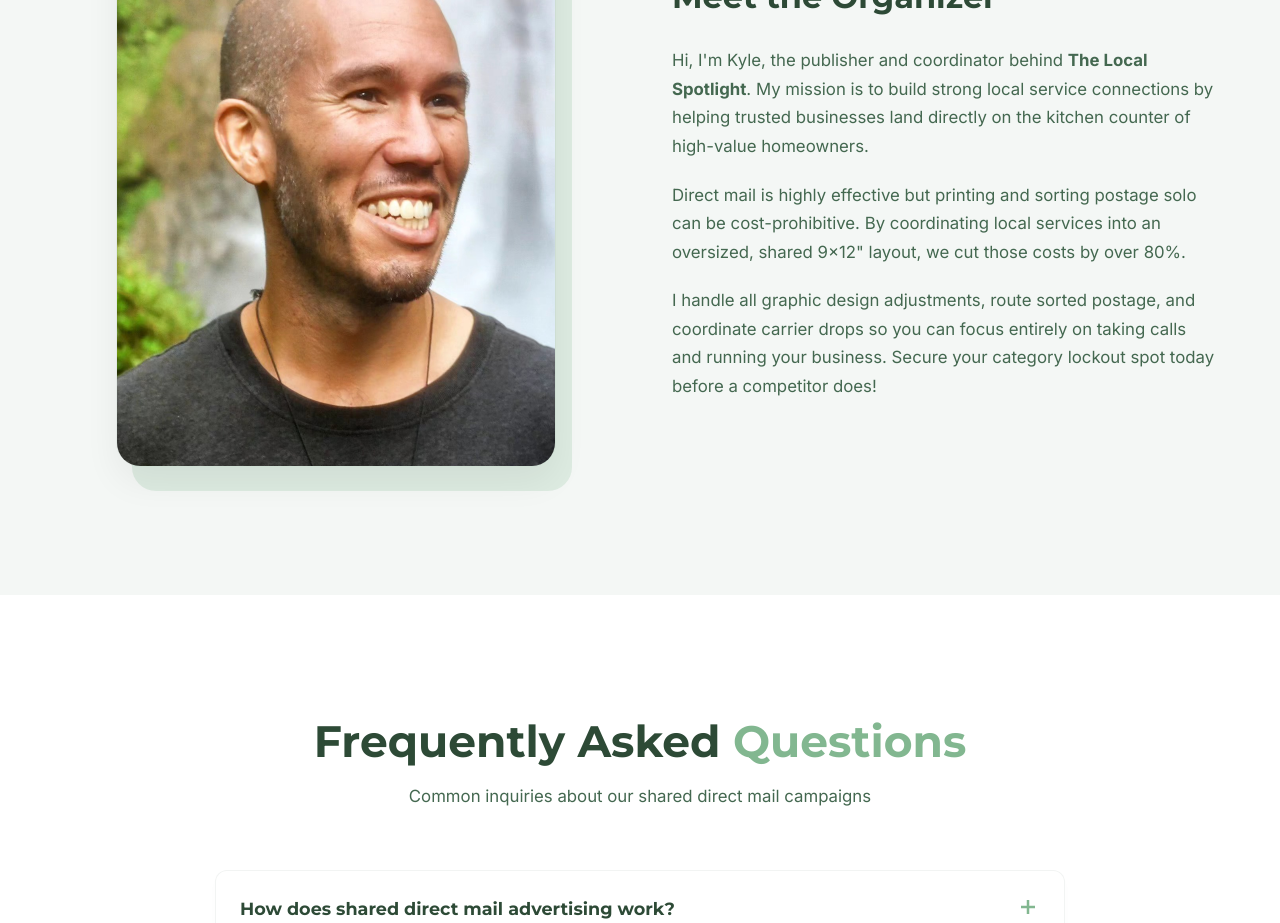
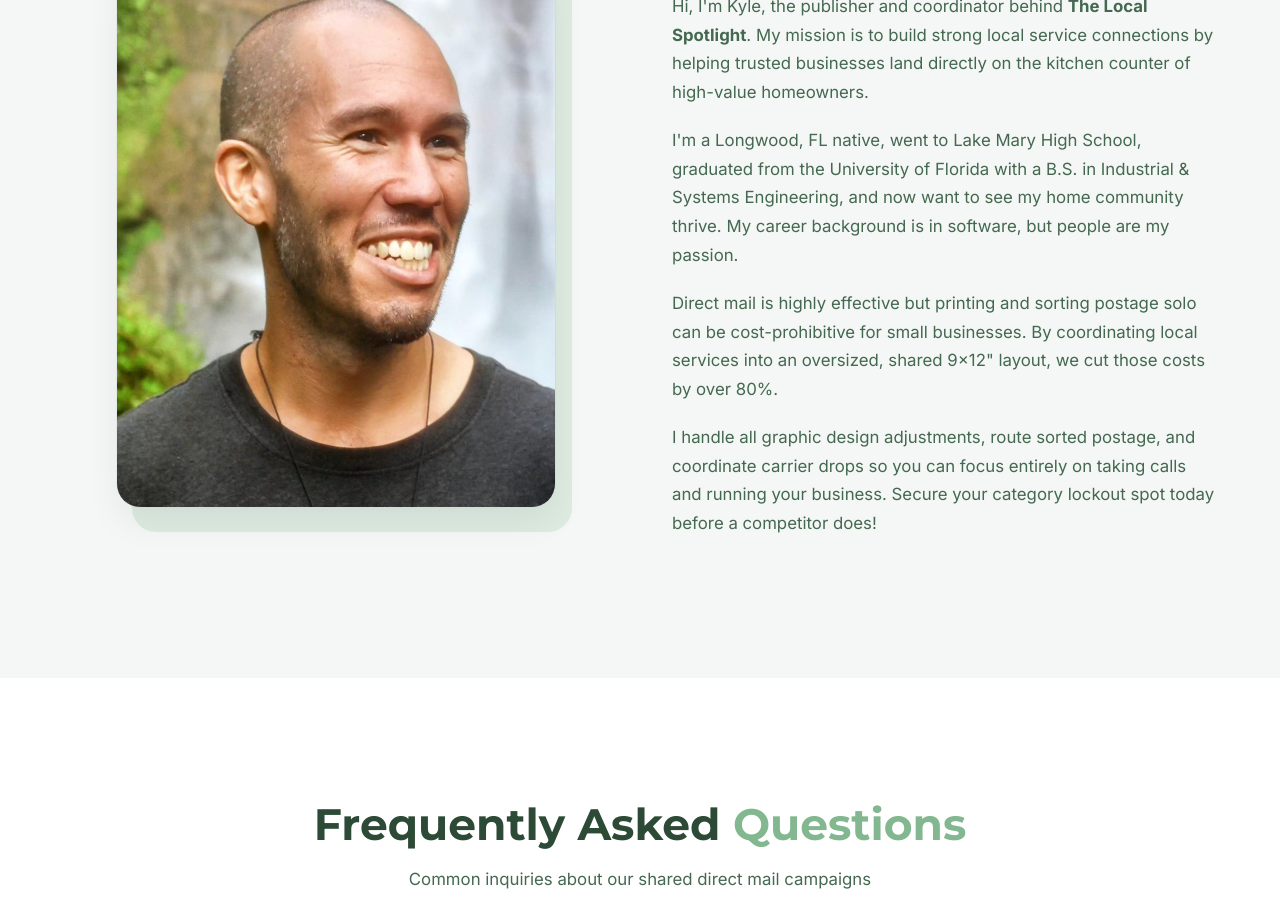
Before and after one commit to kanderson102/localspotlightmail, a Next.js app: page / in a window 1280 px wide. Shown: the part 7760-8683 px from the top of the page. Built offline with nearby package versions, Linux system fonts and the light colour scheme.

Commit message:
Update Meet the Organizer bio text on About section

```diff
--- a/app/page.tsx
+++ b/app/page.tsx
@@ -974,7 +974,10 @@ export default function HomePage({ initialSlug }: { initialSlug?: string }) {
                   Hi, I'm Kyle, the publisher and coordinator behind <strong>The Local Spotlight</strong>. My mission is to build strong local service connections by helping trusted businesses land directly on the kitchen counter of high-value homeowners.
                 </p>
                 <p>
-                  Direct mail is highly effective but printing and sorting postage solo can be cost-prohibitive. By coordinating local services into an oversized, shared 9x12" layout, we cut those costs by over 80%.
+                  I'm a Longwood, FL native, went to Lake Mary High School, graduated from the University of Florida with a B.S. in Industrial & Systems Engineering, and now want to see my home community thrive. My career background is in software, but people are my passion.
+                </p>
+                <p>
+                  Direct mail is highly effective but printing and sorting postage solo can be cost-prohibitive for small businesses. By coordinating local services into an oversized, shared 9x12" layout, we cut those costs by over 80%.
                 </p>
                 <p>
                   I handle all graphic design adjustments, route sorted postage, and coordinate carrier drops so you can focus entirely on taking calls and running your business. Secure your category lockout spot today before a competitor does!
```
